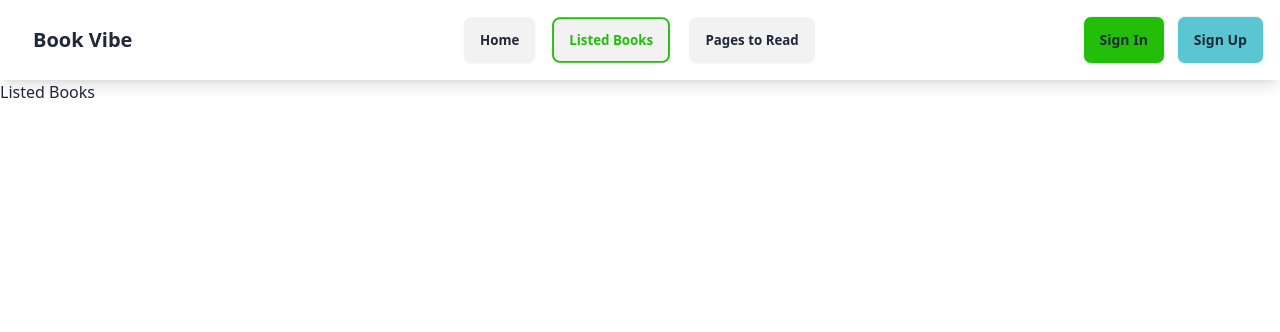
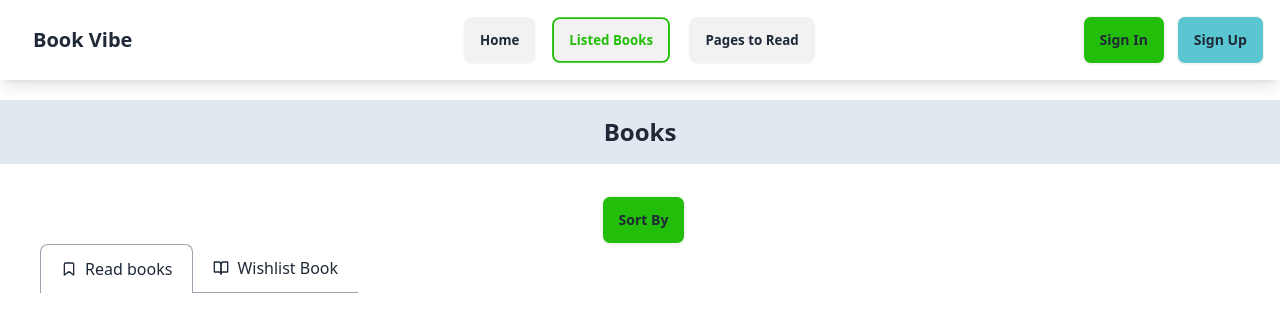
Before and after one commit to numanahmod/b9a8-book-vibe-numanahmod, a React (Vite) app: page /ListedBooks in a window 1280 px wide. Shown: the top 332 px of the page. Built offline with nearby package versions, Linux system fonts and the light colour scheme.

Commit message:
tab add in booklist

```diff
--- a/src/Pages/ListedBooks.jsx
+++ b/src/Pages/ListedBooks.jsx
@@ -1,9 +1,39 @@
+import { Link } from 'react-router-dom';
+import '../Components/Navbar.css'
+import { useState } from 'react';
+
+const ListedBooks = () => {
+    const [tabIndex, setTabIndex] = useState(true)
+    return (
+        <div className="">
+            <h2 className="h-16 bg-slate-200 text-center text-2xl font-bold pt-4 mt-5 mb-8" >Books </h2>
+            <button className="btn btn1 justify-center items-center ml-[47%]"> <ul> <ol>Sort By</ol>
+            <li> </li>
+            <li></li></ul> </button>
+
+            <div className="flex items-center -mx-4 overflow-x-auto overflow-y-hidden sm:justify-start flex-nowrap ml-10">
+	<Link
+    // to=''
+    onClick={() => setTabIndex(true)}
+    className={`flex items-center flex-shrink-0 px-5 py-3 space-x-2 ${tabIndex === true? 'border border-b-0' : 'border-b'} rounded-t-lg border-gray-400`}>
+		<svg xmlns="http://www.w3.org/2000/svg" viewBox="0 0 24 24" fill="none" stroke="currentColor" strokeWidth="2" strokeLinecap="round" strokeLinejoin="round" className="w-4 h-4">
+			<path d="M19 21l-7-5-7 5V5a2 2 0 0 1 2-2h10a2 2 0 0 1 2 2z"></path>
+		</svg>
+		<span>Read books </span>
+	</Link>
+	<Link
+    // to={`wishlist`}
+    onClick={() => setTabIndex(false)}
+    className={`flex items-center flex-shrink-0 px-5 py-3 space-x-2 ${tabIndex===false? 'border border-b-0' : 'border-b'} rounded-t-lg border-gray-400`}>
+		<svg xmlns="http://www.w3.org/2000/svg" viewBox="0 0 24 24" fill="none" stroke="currentColor" strokeWidth="2" strokeLinecap="round" strokeLinejoin="round" className="w-4 h-4">
+			<path d="M2 3h6a4 4 0 0 1 4 4v14a3 3 0 0 0-3-3H2z"></path>
+			<path d="M22 3h-6a4 4 0 0 0-4 4v14a3 3 0 0 1 3-3h7z"></path>
+		</svg>
+		<span> Wishlist Book </span>
+	</Link>
 
 
-const ListedBooks = () => {
-    return (
-        <div className="">
-            <h2>Listed Books </h2>
+</div>
         </div>
     );
 };
```
Also changed, not shown: src/main.jsx (+11 -1 lines).
